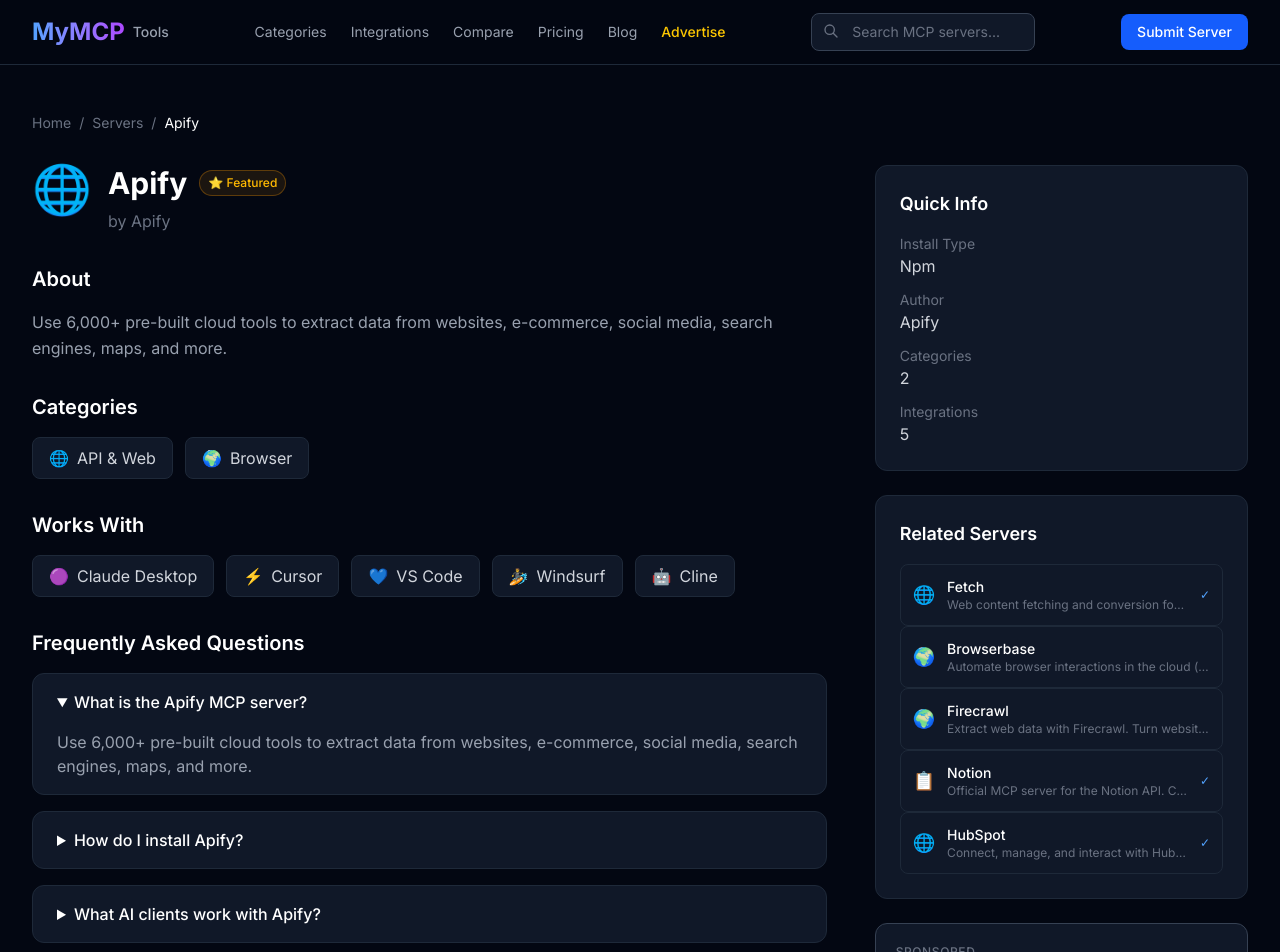
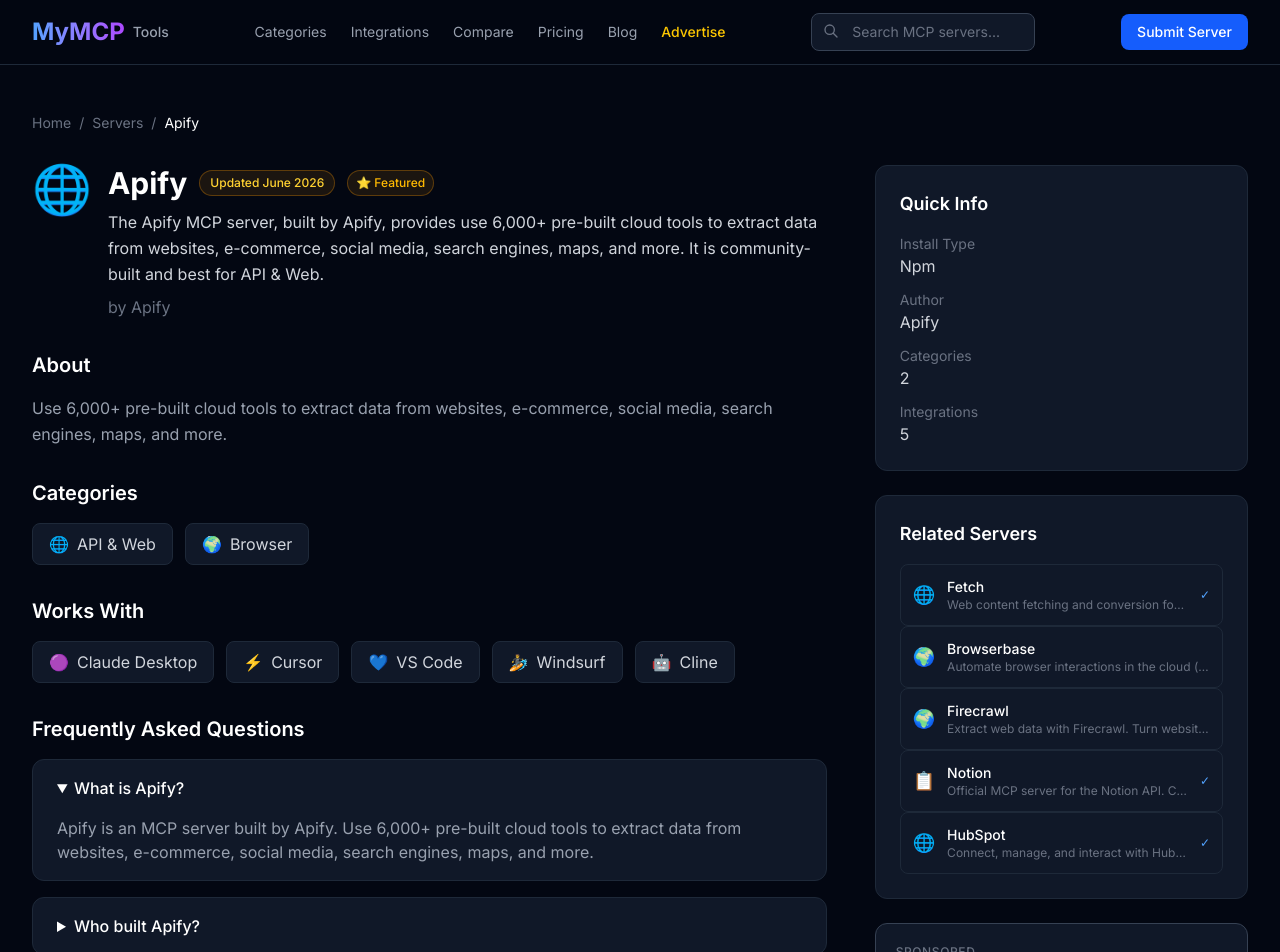
Before and after one commit to shibley/mymcptools, a Next.js app: page /servers/apify in a window 1280 px wide. Shown: the top 952 px of the page. Built offline with nearby package versions, Linux system fonts and the light colour scheme.

Commit message:
feat(geo): apply GEO playbook — freshness badges, lead facts, expanded FAQs, ItemList schema, refreshed llms.txt

```diff
--- a/src/app/alternatives/[slug]/page.tsx
+++ b/src/app/alternatives/[slug]/page.tsx
@@ -6,6 +6,14 @@ import { getServerPricing, getPricingBadge, hasFreeOption } from "@/data/pricing
 
 interface Props {
   params: Promise<{ slug: string }>;
+}
+
+function FreshnessBadge() {
+  return (
+    <span className="inline-flex items-center px-2.5 py-1 bg-blue-500/10 border border-blue-500/30 text-blue-300 text-xs font-medium rounded-full">
+      Updated June 2026
+    </span>
+  );
 }
 
 export async function generateStaticParams() {
@@ -110,7 +118,7 @@ export default async function AlternativesPage({ params }: Props) {
         <script
           key={i}
           type="application/ld+json"
-          dangerouslySetInnerHTML={{ __html: JSON.stringify(schema) }}
+          dangerouslySetInnerHTML={{ __html: JSON.stringify(schema).replace(/</g, "\\u003c") }}
         />
       ))}
 
@@ -126,9 +134,12 @@ export default async function AlternativesPage({ params }: Props) {
 
         {/* Hero */}
         <div className="mb-10">
-          <h1 className="text-3xl sm:text-4xl font-bold text-white mb-3">
-            Best {server.name} MCP Server Alternatives {year}
-          </h1>
+          <div className="flex flex-wrap items-center gap-3 mb-3">
+            <h1 className="text-3xl sm:text-4xl font-bold text-white">
+              Best {server.name} MCP Server Alternatives {year}
+            </h1>
+            <FreshnessBadge />
+          </div>
           <p className="text-xl text-gray-400">
             {alternatives.length} alternatives to {server.name} for your AI workflow. Compare features, pricing, and compatibility.
           </p>
--- a/src/app/compare/[slug]/page.tsx
+++ b/src/app/compare/[slug]/page.tsx
@@ -5,6 +5,14 @@ import { generateComparisons, categories, integrations } from "@/data/servers";
 
 interface Props {
   params: Promise<{ slug: string }>;
+}
+
+function FreshnessBadge() {
+  return (
+    <span className="inline-flex items-center px-2.5 py-1 bg-blue-500/10 border border-blue-500/30 text-blue-300 text-xs font-medium rounded-full">
+      Updated June 2026
+    </span>
+  );
 }
 
 export async function generateStaticParams() {
@@ -144,19 +152,19 @@ export default async function ComparisonPage({ params }: Props) {
     <>
       <script
         type="application/ld+json"
-        dangerouslySetInnerHTML={{ __html: JSON.stringify(breadcrumbJsonLd) }}
+        dangerouslySetInnerHTML={{ __html: JSON.stringify(breadcrumbJsonLd).replace(/</g, "\\u003c") }}
       />
       <script
         type="application/ld+json"
-        dangerouslySetInnerHTML={{ __html: JSON.stringify(faqJsonLd) }}
+        dangerouslySetInnerHTML={{ __html: JSON.stringify(faqJsonLd).replace(/</g, "\\u003c") }}
       />
       <script
         type="application/ld+json"
-        dangerouslySetInnerHTML={{ __html: JSON.stringify(softwareAJsonLd) }}
+        dangerouslySetInnerHTML={{ __html: JSON.stringify(softwareAJsonLd).replace(/</g, "\\u003c") }}
       />
       <script
         type="application/ld+json"
-        dangerouslySetInnerHTML={{ __html: JSON.stringify(softwareBJsonLd) }}
+        dangerouslySetInnerHTML={{ __html: JSON.stringify(softwareBJsonLd).replace(/</g, "\\u003c") }}
       />
       <div className="max-w-7xl mx-auto px-4 sm:px-6 lg:px-8 py-12">
       {/* Breadcrumb */}
@@ -172,9 +180,12 @@ export default async function ComparisonPage({ params }: Props) {
 
       {/* Header */}
       <div className="text-center mb-12">
-        <h1 className="text-3xl font-bold text-white mb-4">
-          {serverA.name} <span className="text-gray-600">vs</span> {serverB.name}
-        </h1>
+        <div className="flex flex-wrap items-center justify-center gap-3 mb-4">
+          <h1 className="text-3xl font-bold text-white">
+            {serverA.name} <span className="text-gray-600">vs</span> {serverB.name}
+          </h1>
+          <FreshnessBadge />
+        </div>
         <p className="text-gray-400">
           Compare these two MCP servers to find which one fits your needs best.
         </p>
--- a/src/app/pricing/[slug]/page.tsx
+++ b/src/app/pricing/[slug]/page.tsx
@@ -6,6 +6,14 @@ import { getServerPricing, getPricingBadge, hasFreeOption } from "@/data/pricing
 
 interface Props {
   params: Promise<{ slug: string }>;
+}
+
+function FreshnessBadge() {
+  return (
+    <span className="inline-flex items-center px-2.5 py-1 bg-amber-500/10 border border-amber-500/30 text-amber-300 text-xs font-medium rounded-full">
+      Updated June 2026
+    </span>
+  );
 }
 
 export async function generateStaticParams() {
@@ -149,7 +157,7 @@ export default async function PricingPage({ params }: Props) {
         <script
           key={i}
           type="application/ld+json"
-          dangerouslySetInnerHTML={{ __html: JSON.stringify(schema) }}
+          dangerouslySetInnerHTML={{ __html: JSON.stringify(schema).replace(/</g, "\\u003c") }}
         />
       ))}
 
@@ -168,9 +176,12 @@ export default async function PricingPage({ params }: Props) {
           <div className="flex items-start gap-4 mb-4">
             {category && <span className="text-4xl">{category.emoji}</span>}
             <div>
-              <h1 className="text-3xl sm:text-4xl font-bold text-white">
-                {server.name} MCP Server Pricing {year}
-              </h1>
+              <div className="flex flex-wrap items-center gap-3">
+                <h1 className="text-3xl sm:text-4xl font-bold text-white">
+                  {server.name} MCP Server Pricing {year}
+                </h1>
+                <FreshnessBadge />
+              </div>
               <p className="text-xl text-gray-400 mt-2">
                 Complete pricing guide for the {server.name} MCP server — costs, free options, and what you&apos;ll pay.
               </p>
@@ -185,7 +196,7 @@ export default async function PricingPage({ params }: Props) {
             {server.official && (
               <span className="px-2 py-0.5 bg-blue-500/10 text-blue-400 text-xs rounded-full">✓ Official</span>
             )}
-            <span className="text-gray-600 text-xs">Updated {lastUpdated}</span>
+            <span className="text-gray-600 text-xs">Last checked {lastUpdated}</span>
           </div>
         </div>
 
--- a/src/app/servers/[slug]/page.tsx
+++ b/src/app/servers/[slug]/page.tsx
@@ -5,10 +5,23 @@ import { CopyButton } from "@/components/CopyButton";
 import { ServerCardCompact } from "@/components/ServerCard";
 import { AffiliateServerCTA } from "@/components/AffiliateServerCTA";
 import { servers, getServerBySlug, getRelatedServers, categories, integrations } from "@/data/servers";
+import { getServerPricing, hasFreeOption } from "@/data/pricing";
 import { getBlogPostsForServer } from "@/data/blog";
 
 interface Props {
   params: Promise<{ slug: string }>;
+}
+
+function FreshnessBadge() {
+  return (
+    <span className="inline-flex items-center px-2.5 py-1 bg-amber-500/10 border border-amber-500/30 text-amber-300 text-xs font-medium rounded-full">
+      Updated June 2026
+    </span>
+  );
+}
+
+function getFirstSentence(text: string) {
+  return text.split(/(?<=\.)\s+/)[0]?.replace(/\.$/, "") || text;
 }
 
 export async function generateStaticParams() {
@@ -48,6 +61,39 @@ export default async function ServerPage({ params }: Props) {
   const serverCategories = categories.filter(c => server.categories.includes(c.slug));
   const serverIntegrations = integrations.filter(i => server.integrations.includes(i.slug));
   const relatedBlogPosts = getBlogPostsForServer(server.slug);
+  const pricing = getServerPricing(server.slug);
+  const primaryCategory = serverCategories[0]?.name || server.categories[0] || "MCP workflows";
+  const capability = getFirstSentence(server.description);
+  const installAnswer = server.install_command
+    ? `Install ${server.name} with ${server.install_type}: ${server.install_command}`
+    : `Install ${server.name} from its GitHub repository: ${server.github_url}`;
+  const integrationsAnswer = serverIntegrations.length > 0
+    ? `${server.name} integrates with ${serverIntegrations.map(i => i.name).join(", ")}.`
+    : `${server.name} works with MCP-compatible clients such as Claude Desktop, Cursor, and VS Code.`;
+  const faqItems = [
+    {
+      question: `What is ${server.name}?`,
+      answer: `${server.name} is an MCP server built by ${server.author}. ${server.description}`,
+    },
+    {
+      question: `Who built ${server.name}?`,
+      answer: `${server.name} was built by ${server.author}.`,
+    },
+    {
+      question: `Is ${server.name} free?`,
+      answer: hasFreeOption(pricing.pricing_model)
+        ? `Yes, ${server.name} has a free option. ${pricing.pricing_details}`
+        : `${server.name} is free to install as an MCP server, but the underlying service may require payment. ${pricing.pricing_details}`,
+    },
+    {
+      question: `How do I install ${server.name}?`,
+      answer: installAnswer,
+    },
+    {
+      question: `What does ${server.name} integrate with?`,
+      answer: integrationsAnswer,
+    },
+  ];
 
   const jsonLd = {
     "@context": "https://schema.org",
@@ -67,47 +113,25 @@ export default async function ServerPage({ params }: Props) {
   const faqJsonLd = {
     "@context": "https://schema.org",
     "@type": "FAQPage",
-    "mainEntity": [
-      {
+    "mainEntity": faqItems.map((faq) => ({
       "@type": "Question",
-        "name": `What is the ${server.name} MCP server?`,
+      "name": faq.question,
       "acceptedAnswer": {
         "@type": "Answer",
-          "text": server.description,
+        "text": faq.answer,
       },
-      },
-      {
-        "@type": "Question",
-        "name": `How do I install ${server.name}?`,
-        "acceptedAnswer": {
-          "@type": "Answer",
-          "text": server.install_command
-            ? `Install via ${server.install_type}: ${server.install_command}`
-            : `Visit the GitHub repository at ${server.github_url} for installation instructions.`,
-        },
-      },
-      {
-        "@type": "Question",
-        "name": `What AI clients work with ${server.name}?`,
-        "acceptedAnswer": {
-          "@type": "Answer",
-          "text": serverIntegrations.length > 0
-            ? `${server.name} works with ${serverIntegrations.map(i => i.name).join(', ')}.`
-            : `${server.name} is compatible with MCP-enabled AI clients including Claude Desktop, Cursor, and VS Code.`,
-        },
-      },
-    ],
+    })),
   };
 
   return (
     <>
       <script
         type="application/ld+json"
-        dangerouslySetInnerHTML={{ __html: JSON.stringify(jsonLd) }}
+        dangerouslySetInnerHTML={{ __html: JSON.stringify(jsonLd).replace(/</g, "\\u003c") }}
       />
       <script
         type="application/ld+json"
-        dangerouslySetInnerHTML={{ __html: JSON.stringify(faqJsonLd) }}
+        dangerouslySetInnerHTML={{ __html: JSON.stringify(faqJsonLd).replace(/</g, "\\u003c") }}
       />
 
       <div className="max-w-7xl mx-auto px-4 sm:px-6 lg:px-8 py-12">
@@ -131,8 +155,9 @@ export default async function ServerPage({ params }: Props) {
                 {serverCategories[0]?.emoji || "🔧"}
               </span>
               <div>
-                <div className="flex items-center space-x-3 mb-2">
+                <div className="flex flex-wrap items-center gap-3 mb-2">
                   <h1 className="text-3xl font-bold text-white">{server.name}</h1>
+                  <FreshnessBadge />
                   {server.official && (
                     <span className="px-2 py-1 bg-blue-500/10 border border-blue-500/30 text-blue-400 text-xs font-medium rounded-full">
                       ✓ Official
@@ -144,6 +169,9 @@ export default async function ServerPage({ params }: Props) {
                     </span>
                   )}
                 </div>
+                <p className="text-gray-300 leading-relaxed mb-2">
+                  The {server.name} MCP server, built by {server.author}, provides {capability.charAt(0).toLowerCase() + capability.slice(1)}. It is {server.official ? "officially maintained" : "community-built"} and best for {primaryCategory}.
+                </p>
                 <p className="text-gray-500">by {server.author}</p>
               </div>
             </div>
@@ -210,39 +238,14 @@ export default async function ServerPage({ params }: Props) {
             <div className="mb-8">
               <h2 className="text-xl font-semibold text-white mb-4">Frequently Asked Questions</h2>
               <div className="space-y-4">
-                <details className="bg-gray-900 border border-gray-800 rounded-xl overflow-hidden group" open>
+                {faqItems.map((faq, index) => (
+                  <details key={faq.question} className="bg-gray-900 border border-gray-800 rounded-xl overflow-hidden group" open={index === 0}>
                     <summary className="px-6 py-4 cursor-pointer text-white font-medium hover:bg-gray-800/50 transition">
-                    What is the {server.name} MCP server?
+                      {faq.question}
                     </summary>
-                  <div className="px-6 pb-4 text-gray-400">{server.description}</div>
+                    <div className="px-6 pb-4 text-gray-400">{faq.answer}</div>
                   </details>
-                <details className="bg-gray-900 border border-gray-800 rounded-xl overflow-hidden group">
-                  <summary className="px-6 py-4 cursor-pointer text-white font-medium hover:bg-gray-800/50 transition">
-                    How do I install {server.name}?
-                  </summary>
-                  <div className="px-6 pb-4 text-gray-400">
-                    {server.install_command
-                      ? <>Install via {server.install_type}: <code className="text-green-400 bg-gray-800 px-2 py-0.5 rounded">{server.install_command}</code></>
-                      : <>Visit the <a href={server.github_url} target="_blank" rel="noopener noreferrer" className="text-blue-400 hover:text-blue-300">GitHub repository</a> for installation instructions.</>
-                    }
-                  </div>
-                </details>
-                <details className="bg-gray-900 border border-gray-800 rounded-xl overflow-hidden group">
-                  <summary className="px-6 py-4 cursor-pointer text-white font-medium hover:bg-gray-800/50 transition">
-                    What AI clients work with {server.name}?
-                  </summary>
-                  <div className="px-6 pb-4 text-gray-400">
-                    {serverIntegrations.length > 0
-                      ? <>{server.name} works with {serverIntegrations.map((int, i) => (
-                          <span key={int.slug}>
-                            <Link href={`/integration/${int.slug}`} className="text-blue-400 hover:text-blue-300">{int.name}</Link>
-                            {i < serverIntegrations.length - 1 ? ', ' : ''}
-                          </span>
-                        ))}.</>
-                      : <>{server.name} is compatible with MCP-enabled AI clients including Claude Desktop, Cursor, and VS Code.</>
-                    }
-                  </div>
-                </details>
+                ))}
               </div>
             </div>
 
```
Also changed, not shown: src/app/page.tsx (+17 -1 lines), public/llms.txt. Lines whose indentation alone changed are shown as unchanged.
